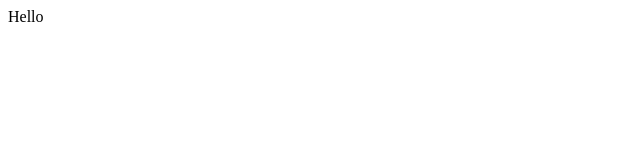
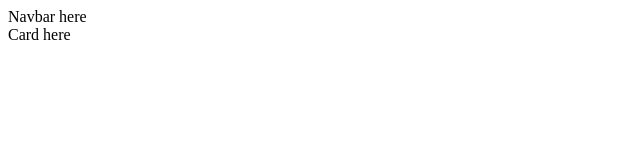
Before and after one commit to Elikibs/travel-journal, a React (Vite) app: page / in a window 1280 px wide. Shown: the top 160 px of the page, without its empty margins (0-640 px from the left). Built offline with nearby package versions, Linux system fonts and the light colour scheme.

Commit message:
Initial rendering of components

```diff
--- a/src/components/App.jsx
+++ b/src/components/App.jsx
@@ -1,6 +1,12 @@
+import Card from "./Card";
+import Navbar from "./Navbar";
+
 function App(){
   return (
-    <div>Hello</div>
+    <div>
+      <Navbar />
+      <Card />
+    </div>
   )
 }
 
```
